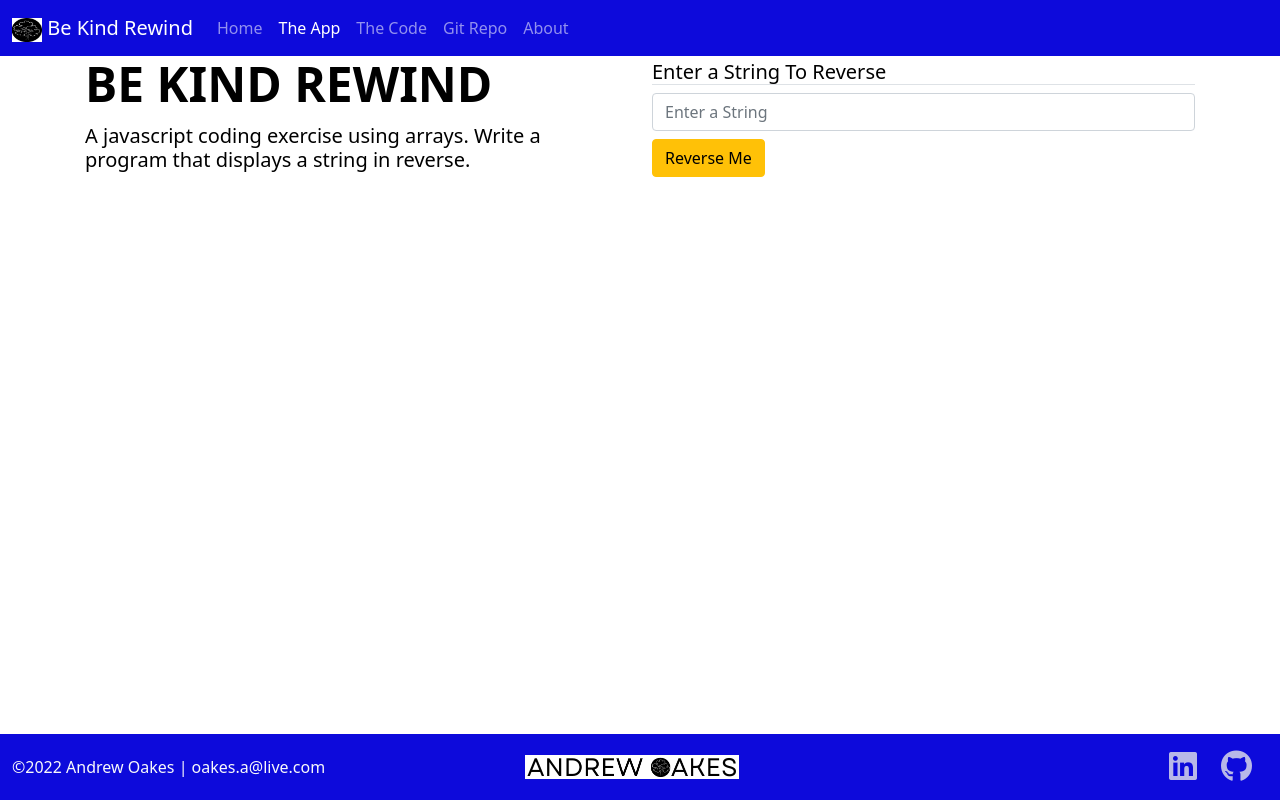
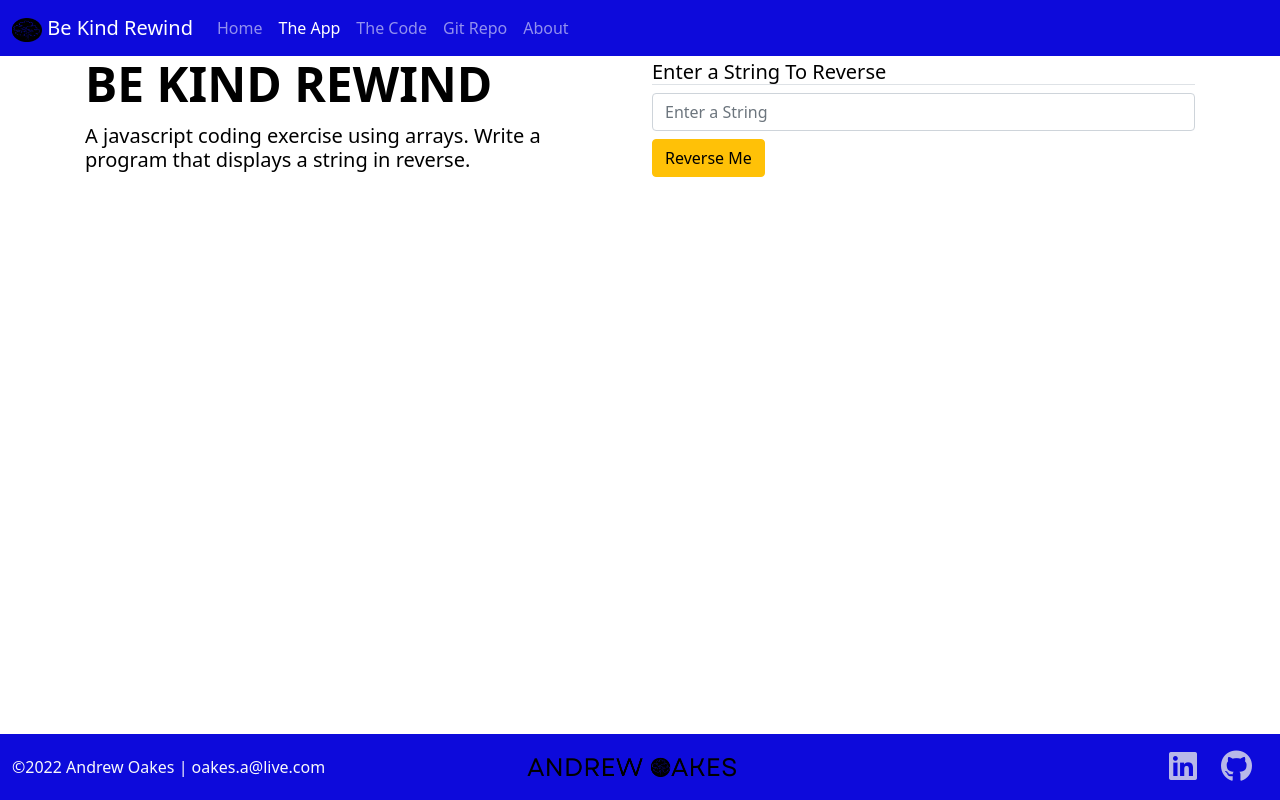
Before and after one commit to OakesekAo/BeKindRewind, a plain HTML site: page app.html in a window 1280 px wide. Drawn offline with nearby package versions, Linux system fonts and the light colour scheme.

Commit message:
updated
Fixed images

```diff
--- a/app.html
+++ b/app.html
@@ -22,7 +22,7 @@
     <!-- ==== Nav Section === -->
     <nav class="navbar navbar-expand-md navbar-dark fixed-top">
         <div class="container-fluid">
-            <a class="navbar-brand" href="#"><img src="img/TreeLogo.png" class="d-inline-block align-text-center" width="30" height="24"> Be Kind Rewind</a>
+            <a class="navbar-brand" href="#"><img style="mix-blend-mode:multiply" src="img/TreeLogo.png" class="d-inline-block align-text-center" width="30" height="24"> Be Kind Rewind</a>
             <button class="navbar-toggler" type="button" data-bs-toggle="collapse" data-bs-target="#navbarCollapse"
                 aria-controls="navbarCollapse" aria-expanded="false" aria-label="Toggle navigation">
                 <span class="navbar-toggler-icon"></span>
@@ -86,7 +86,7 @@
                     <div><span>&copy;2022</span> Andrew Oakes | oakes.a@live.com</div>
                 </div>
                 <div class="col d-flex align-items-center justify-content-start justify-content-lg-center">
-                    <img src="img/AndrewLight.png" alt="Andrew Oakes Logo" height="24">
+                    <img style="mix-blend-mode:multiply" src="img/AndrewLight.png" alt="Andrew Oakes Logo" height="24">
                 </div>
                 <div class="col d-flex align-items-center justify-content-start justify-content-lg-end">
                     <div class="row">
```
Also changed, not shown: code.html (+2 -2 lines), index.html (+2 -2 lines).
